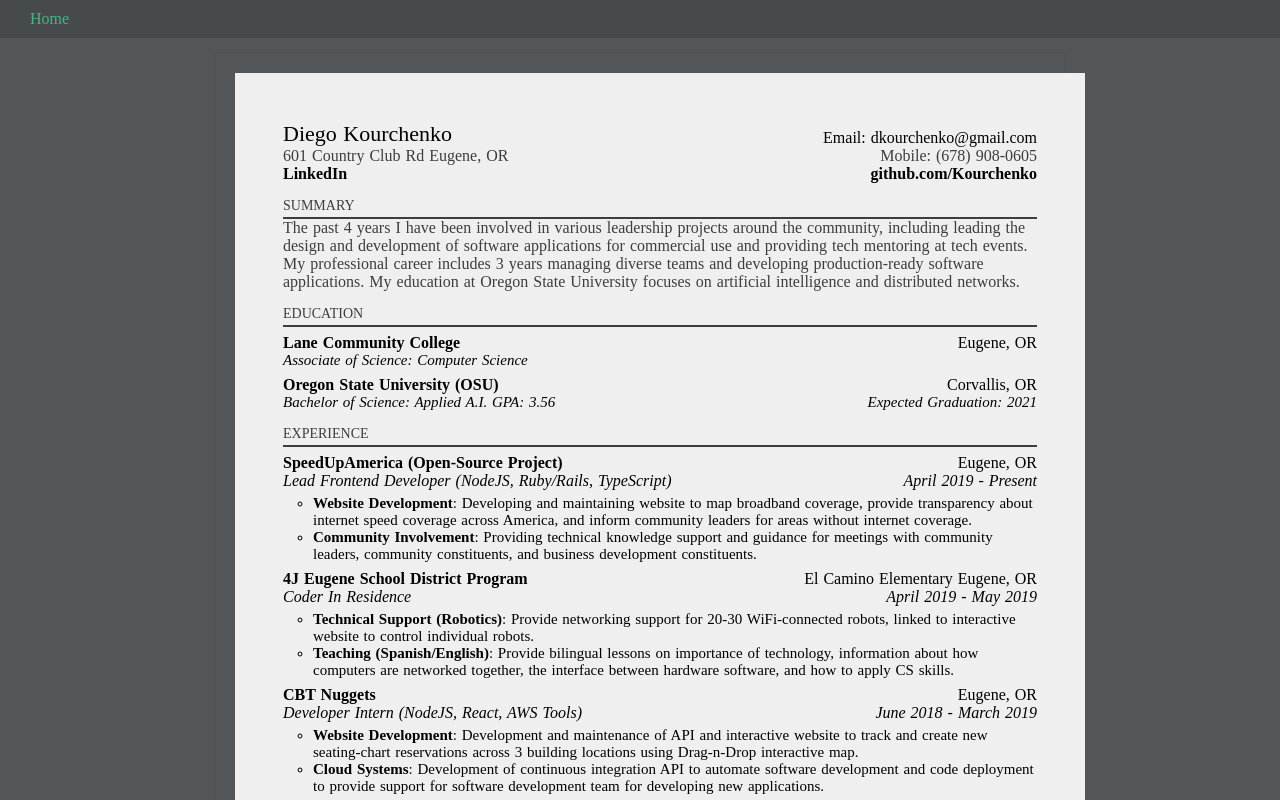
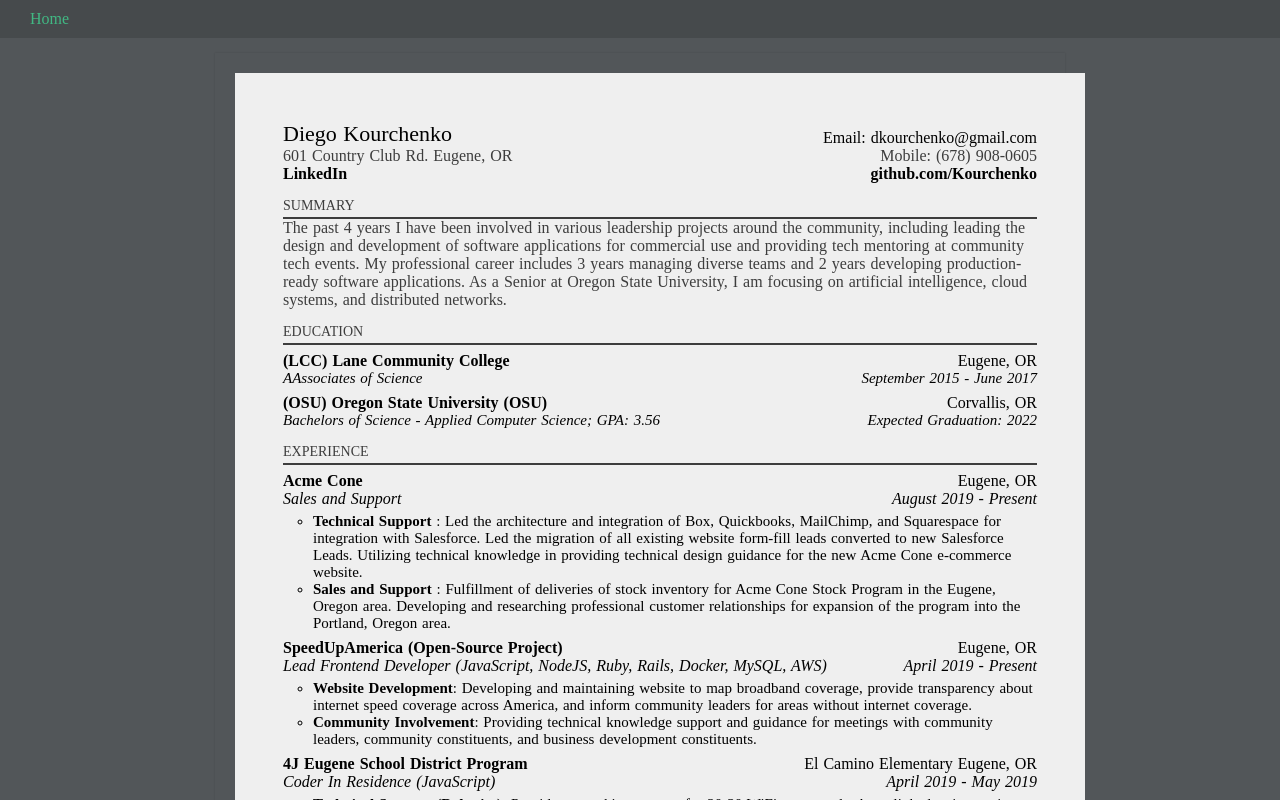
Before and after one commit to Kourchenko/vue, a Nuxt app: page /vue-resume in a window 1280 px wide. Built offline with nearby package versions, Linux system fonts and the light colour scheme.

Commit message:
Added 'Acme Cone' to 'Experience'; cleanup resume

```diff
--- a/components/VueResumeEducation.vue
+++ b/components/VueResumeEducation.vue
@@ -8,14 +8,14 @@
 
     <div class="section--item">
       <div class="header">
-        <h2 class="text--bold"> Lane Community College </h2>
+        <h2 class="text--bold"> (LCC) Lane Community College </h2>
         <h2 class="flex--right"> Eugene, OR </h2>
       </div>
       <div class="list--container">
         <ul class="list--education">
           <div class="list-item">
-            <i>Associate of Science: Computer Science</i>
-            <i class="flex--right"></i>
+            <i>AAssociates of Science</i>
+            <i class="flex--right"> September 2015 - June 2017 </i>
           </div>
         </ul>
       </div>
@@ -23,14 +23,14 @@
 
     <div class="section--item">
       <div class="header">
-        <h2 class="text--bold"> Oregon State University (OSU) </h2>
+        <h2 class="text--bold"> (OSU) Oregon State University (OSU) </h2>
         <h2 class="flex--right"> Corvallis, OR </h2>
       </div>
       <div class="list--container">
         <ul class="list--education">
           <div class="list-item">
-            <i>Bachelor of Science: Applied A.I. GPA: 3.56</i>
-            <i class="flex--right">Expected Graduation: 2021</i>
+            <i> Bachelors of Science - Applied Computer Science; GPA: 3.56 </i>
+            <i class="flex--right"> Expected Graduation: 2022 </i>
           </div>
         </ul>
       </div>
--- a/components/VueResumeExperience.vue
+++ b/components/VueResumeExperience.vue
@@ -7,6 +7,35 @@
 
     <span class="section--divider" />
 
+
+    <div class="section--item">
+      <div class="header">
+        <h2 class="text--bold"> Acme Cone </h2>
+        <h2 class="flex--right"> Eugene, OR </h2>
+      </div>
+
+      <div class="header">
+        <i>Sales and Support </i>
+        <i class="flex--right"> August 2019  -  Present </i>
+      </div>
+
+      <div class="list--container">
+        <ul class="list--experience">
+          <li>
+            <strong> Technical Support </strong>:
+              Led the architecture and integration of Box, Quickbooks, MailChimp, and Squarespace for integration
+              with Salesforce. Led the migration of all existing website form-fill leads converted to new Salesforce Leads. Utilizing technical
+              knowledge in providing technical design guidance for the new Acme Cone e-commerce website.
+          </li>
+          <li>
+            <strong> Sales and Support </strong>:
+              Fulfillment of deliveries of stock inventory for Acme Cone Stock Program in the Eugene, Oregon area.
+              Developing and researching professional customer relationships for expansion of the program into the Portland, Oregon area.
+          </li>
+        </ul>
+      </div>
+    </div>
+
     <div class="section--item">
       <div class="header">
         <h2 class="text--bold"> SpeedUpAmerica (Open-Source Project) </h2>
@@ -14,7 +43,7 @@
       </div>
 
       <div class="header">
-        <i>Lead Frontend Developer (NodeJS, Ruby/Rails, TypeScript)</i>
+        <i> Lead Frontend Developer (JavaScript, NodeJS, Ruby, Rails, Docker, MySQL, AWS) </i>
         <i class="flex--right">April 2019  -  Present</i>
       </div>
 
@@ -38,7 +67,7 @@
         <h2 class="flex--right"> El Camino Elementary Eugene, OR </h2>
       </div>
       <div class="header">
-        <i>Coder In Residence</i>
+        <i> Coder In Residence (JavaScript) </i>
         <i class="flex--right">April 2019  -  May 2019</i>
       </div>
 
@@ -46,11 +75,13 @@
         <ul class="list--experience">
           <li>
             <strong>Technical Support (Robotics)</strong>:
-            Provide networking support for 20-30 WiFi-connected robots, linked to interactive website to control individual robots.
+              Provide networking support for 20-30 WiFi-connected robots, linked to interactive website
+              to control individual robots, connected via JavaScript-coded logic-blocks.
           </li>
           <li>
             <strong>Teaching (Spanish/English)</strong>:
-            Provide bilingual lessons on importance of technology, information about how computers are networked together, the interface between hardware software, and how to apply CS skills.
+              Provide bilingual lessons on importance of technology, information about how computers are
+              networked together, the interface between hardware software, and how to apply Computer Science skills in professional jobs.
           </li>
         </ul>
       </div>
@@ -62,7 +93,7 @@
         <h2 class="flex--right"> Eugene, OR </h2>
       </div>
       <div class="header">
-        <i>Developer Intern (NodeJS, React, AWS Tools)</i>
+        <i>Developer Intern (JavaScript/TypeScript, NodeJS, ReactJS, Redux, GraphQL, MongoDB, AWS)</i>
         <i class="flex--right">June 2018  -  March 2019</i>
       </div>
 
@@ -80,39 +111,30 @@
       </div>
     </div>
 
-        <div class="section--item">
+    <div class="section--item">
       <div class="header">
         <h2 class="text--bold"> Acme Cone </h2>
         <h2 class="flex--right"> Eugene, OR </h2>
       </div>
       <div class="header">
-        <i>Machine Production Manager</i>
-        <i class="flex--right">January 2015  -  June 2018</i>
+        <i> Machine Production Manager (Java, Swift, XCode) </i>
+        <i class="flex--right">January 2015  -  June 2018 </i>
       </div>
 
       <div class="list--container">
         <ul class="list--experience">
           <li>
-            <strong>Management</strong>:
-            Lead cutting department team of bilingual employees to operate CNC Machinery.
+            <strong>Software Development</strong>:
+              Proposed plan, led development, and published two test mobile applications for automated
+              estimates using Java for Android development and Swift/XCode for iOS development.
           </li>
           <li>
-            <strong>Machinery Specialist</strong>:
-            Reduced cutting-time procedures by 45% and minimized material waste from 35% to 10%.
+            <strong>Technical Support</strong>:
+              Reduced cutting-time procedures by 45% and minimizeLed cutting department team of bilingual employees to operate CNC Machinery. Reduced cutting-time
+              procedures by 45% and minimized material waste from 35% to 10%.d material waste from 35% to 10%.
           </li>
-          <li>
-            <strong>Data Collection</strong>:
-            Responsible for weekly, monthly, and quarterly material inventory Excel Spreadsheet.
-            <br />
-            Responsible for producing CNC Machinery daily-production executive reports.
-          </li>
-          <li>
-            <strong>Software Develoment</strong>:
-            Proposed plan and lead development of two test mobile applications for automated estimates.
-        </li>
         </ul>
       </div>
     </div>
-
   </div>
 </template>
--- a/components/VueResumeHeader.vue
+++ b/components/VueResumeHeader.vue
@@ -7,7 +7,7 @@
       </h2>
     </div>
     <div class="section--header">
-      <h2> 601 Country Club Rd Eugene, OR </h2>
+      <h2> 601 Country Club Rd. Eugene, OR </h2>
       <h2 class="flex--right"> Mobile: (678) 908-0605 </h2>
     </div>
     <div class="section--header">
--- a/components/VueResumeProjects.vue
+++ b/components/VueResumeProjects.vue
@@ -10,7 +10,11 @@
       <div class="list--container">
         <ul class="list--education">
           <li>
+            <strong>VueJS Components</strong>: Website using VueJS components and NuxtJS framework for creating a professional, online resume.
+          </li>
+          <li>
             <strong>Hack for a Cause</strong>: Committee Advisor for yearly hackathon to bring community ideas to fruition.
+            VueJS developer for HackForACause.org website, using NuxtJS framework, hosted on GitHub Pages.
           </li>
           <li>
             <strong>Coder In Residence</strong>: Bilingual Robotics program success featured in Register Guard.
--- a/components/VueResumeSummary.vue
+++ b/components/VueResumeSummary.vue
@@ -6,9 +6,10 @@
     <span class="section--divider" />
     <div class="section--content">
       <h2>
-        The past 4 years I have been involved in various leadership projects around the community, including leading the design and development of software applications for commercial use and providing tech mentoring at tech events.
-        My professional career includes 3 years managing diverse teams and developing production-ready software applications.
-        My education at Oregon State University focuses on artificial intelligence and distributed networks.
+        The past 4 years I have been involved in various leadership projects around the community, including leading the design
+        and development of software applications for commercial use and providing tech mentoring at community tech events. My
+        professional career includes 3 years managing diverse teams and 2 years developing production-ready software applications.
+        As a Senior at Oregon State University, I am focusing on artificial intelligence, cloud systems, and distributed networks.
       </h2>
     </div>
   </div>
```
